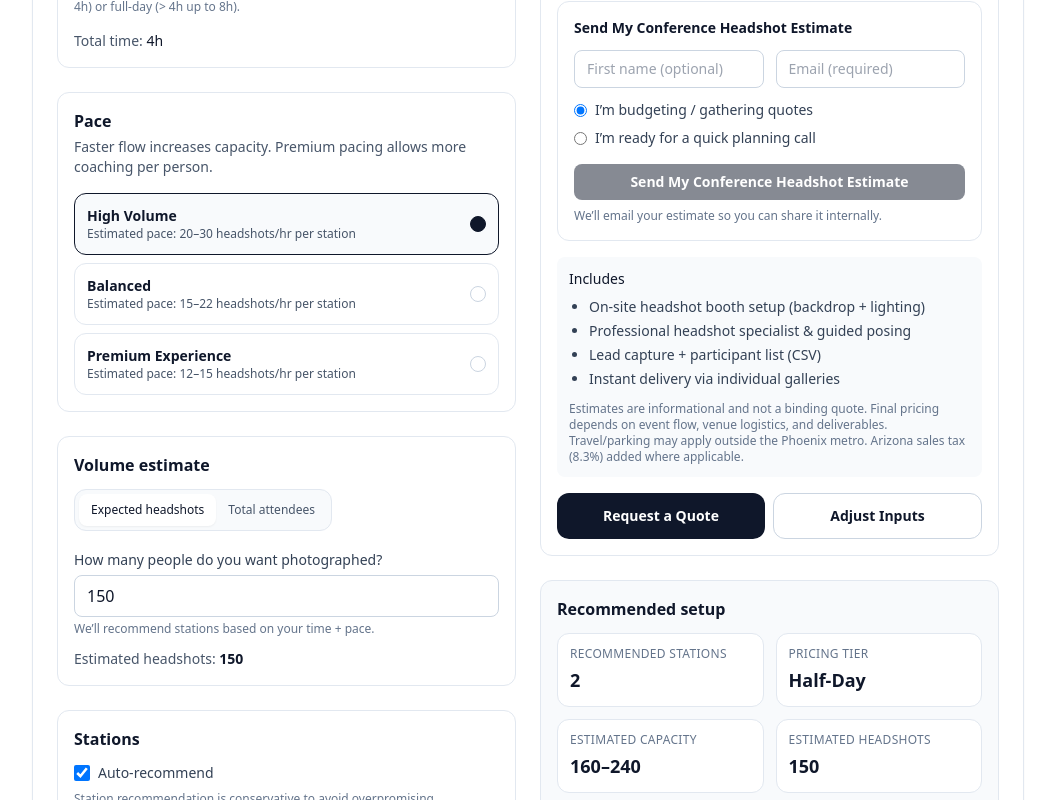
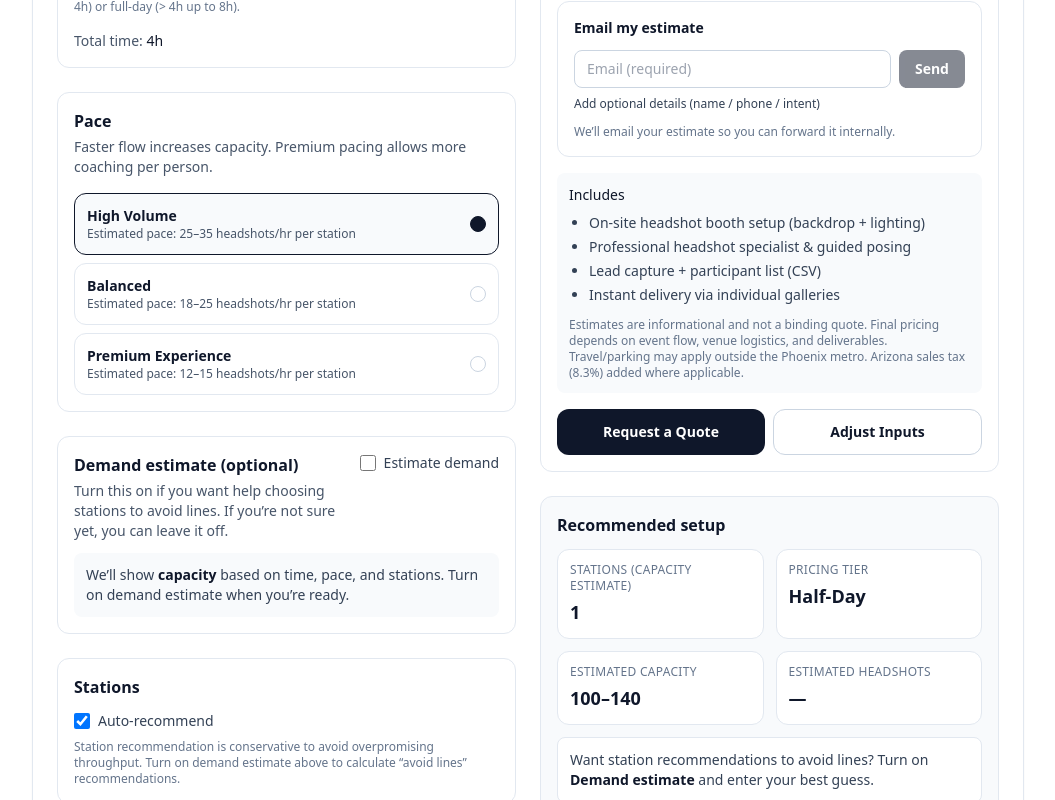
Before and after one commit to headshotpros/conference-headshot-booth-calculator, a Next.js app: page / in a window 1280 px wide. Shown: the part 480-1280 px from the top of the page, without its empty margins (112-1167 px from the left). Built offline with nearby package versions, Linux system fonts and the light colour scheme.

Commit message:
Add files via upload

```diff
--- a/app/page.tsx
+++ b/app/page.tsx
@@ -1,6 +1,6 @@
 "use client";
 
-import React, { useMemo, useState } from "react";
+import React, { useEffect, useMemo, useState } from "react";
 
 type Mode = "TIME" | "VOLUME";
 type Pace = "HIGH" | "BALANCED" | "PREMIUM";
@@ -42,7 +42,6 @@ const PRICING = {
     fullDay: 4000
   },
   multi: {
-    // per-day rates
     day1: { halfDay: 2500, fullDay: 4000 },
     days2to3: { halfDay: 2350, fullDay: 3750 },
     days4plus: { halfDay: 2200, fullDay: 3500 }
@@ -50,13 +49,13 @@ const PRICING = {
   addOns: {
     secondStation: { halfDay: 1500, fullDay: 2500 }, // per day
     lightRetouchPerStation: { halfDay: 500, fullDay: 1000 }, // per day, per station
-    makeupArtist: { halfDay: 1000, fullDay: 1800 } // per day
+    makeupArtist: { halfDay: 1000, fullDay: 1800 } // per day, per makeup artist
   }
 };
 
 const PACE = {
-  HIGH: { label: "High Volume", displayRange: [20, 30], conservative: 20 },
-  BALANCED: { label: "Balanced", displayRange: [15, 22], conservative: 15 },
+  HIGH: { label: "High Volume", displayRange: [25, 35], conservative: 25 },
+  BALANCED: { label: "Balanced", displayRange: [18, 25], conservative: 18 },
   PREMIUM: { label: "Premium Experience", displayRange: [12, 15], conservative: 12 }
 } satisfies Record<Pace, { label: string; displayRange: [number, number]; conservative: number }>;
 
@@ -67,6 +66,9 @@ export default function Page() {
   const [isMultiDay, setIsMultiDay] = useState(false);
   const [days, setDays] = useState(1);
   const [hoursPerDay, setHoursPerDay] = useState(4);
+
+  // Demand toggle (OFF by default to avoid sticker shock)
+  const [useDemandEstimate, setUseDemandEstimate] = useState(false);
 
   // Volume inputs
   const [volumeInputMode, setVolumeInputMode] = useState<VolumeInputMode>("HEADSHOTS");
@@ -80,13 +82,16 @@ export default function Page() {
   const [stationsOverride, setStationsOverride] = useState<1 | 2>(1);
 
   const [addMakeup, setAddMakeup] = useState(false);
+  const [makeupArtists, setMakeupArtists] = useState<1 | 2>(1); // NEW: scales pricing
   const [addLightRetouch, setAddLightRetouch] = useState(false);
 
-  // Lead capture
+  // Lead capture (UI tweak: minimal by default)
+  const [leadEmail, setLeadEmail] = useState("");
+  const [showLeadDetails, setShowLeadDetails] = useState(false);
   const [leadFirstName, setLeadFirstName] = useState("");
-  const [leadEmail, setLeadEmail] = useState("");
   const [leadIntent, setLeadIntent] = useState<LeadIntent>("budgeting");
   const [leadPhone, setLeadPhone] = useState("");
+
   const [sending, setSending] = useState(false);
   const [sentOk, setSentOk] = useState(false);
   const [sendError, setSendError] = useState<string | null>(null);
@@ -123,17 +128,23 @@ export default function Page() {
   const perDayLightRetouch = isHalfDayPerDay ? PRICING.addOns.lightRetouchPerStation.halfDay : PRICING.addOns.lightRetouchPerStation.fullDay;
   const perDayMakeup = isHalfDayPerDay ? PRICING.addOns.makeupArtist.halfDay : PRICING.addOns.makeupArtist.fullDay;
 
+  const paceMeta = PACE[pace];
+
+  // Computed expected headshots (nullable when demand toggle is OFF)
   const computedExpectedHeadshots = useMemo(() => {
+    if (!useDemandEstimate) return null;
+
     if (volumeInputMode === "HEADSHOTS") return clamp(expectedHeadshots, 1, 50000);
+
     const a = clamp(attendees, 1, 200000);
     const p = clamp(participationRate, 1, 90) / 100;
     return Math.max(1, Math.round(a * p));
-  }, [volumeInputMode, expectedHeadshots, attendees, participationRate]);
+  }, [useDemandEstimate, volumeInputMode, expectedHeadshots, attendees, participationRate]);
 
-  const paceMeta = PACE[pace];
+  // Station recommendation (only meaningful when demand is provided)
+  const recommendedStations = useMemo(() => {
+    if (!useDemandEstimate || computedExpectedHeadshots == null) return 1;
 
-  // Station recommendation (conservative to avoid overpromising)
-  const recommendedStations = useMemo(() => {
     const hours = totalHours;
     const capacityPerStation = hours * paceMeta.conservative;
     const needed = Math.ceil(computedExpectedHeadshots / Math.max(1, capacityPerStation));
@@ -141,13 +152,22 @@ export default function Page() {
     if (needed <= 1) return 1;
     if (needed === 2) return 2;
     return 3; // 3+ signals multi-station team
-  }, [totalHours, paceMeta, computedExpectedHeadshots]);
+  }, [useDemandEstimate, computedExpectedHeadshots, totalHours, paceMeta]);
 
   const stations = useMemo(() => {
     if (!autoStations) return stationsOverride;
     // If 3+ recommended, keep UI in 2-station mode but show the "3+" banner
     return recommendedStations >= 3 ? 2 : (recommendedStations as 1 | 2);
   }, [autoStations, stationsOverride, recommendedStations]);
+
+  // Keep makeup artist count sensible when stations change
+const makeupArtistsMax = useMemo(() => (stations === 2 ? 2 : 1), [stations]);
+
+useEffect(() => {
+  if (makeupArtists > makeupArtistsMax) {
+    setMakeupArtists(makeupArtistsMax as 1 | 2);
+  }
+}, [makeupArtists, makeupArtistsMax]);
 
   // Capacity estimate range (display) based on pace range * total hours * stations
   const capacityRange = useMemo(() => {
@@ -167,7 +187,7 @@ export default function Page() {
     const base = perDayBaseRate * totalDays;
     const stationAdd = stations === 2 ? perDaySecondStation * totalDays : 0;
     const lightRetouchAdd = addLightRetouch ? perDayLightRetouch * stations * totalDays : 0;
-    const makeupAdd = addMakeup ? perDayMakeup * totalDays : 0;
+    const makeupAdd = addMakeup ? perDayMakeup * makeupArtists * totalDays : 0; // NEW: scales by makeupArtists
 
     const exactTotal = base + stationAdd + lightRetouchAdd + makeupAdd;
 
@@ -185,18 +205,22 @@ export default function Page() {
     addMakeup,
     perDaySecondStation,
     perDayLightRetouch,
-    perDayMakeup
+    perDayMakeup,
+    makeupArtists
   ]);
 
-  const showCustomBanner =
-    recommendedStations >= 3 || (isMultiDay && totalDays >= 3 && computedExpectedHeadshots > capacityRange.high);
-
-  // Demand confidence indicator
+  // Demand confidence indicator (only if demand is provided)
   const demandStatus = useMemo(() => {
+    if (!useDemandEstimate || computedExpectedHeadshots == null) return null;
     if (computedExpectedHeadshots <= capacityRange.low) return "good" as const;
     if (computedExpectedHeadshots > capacityRange.high) return "tight" as const;
     return "close" as const;
-  }, [computedExpectedHeadshots, capacityRange.low, capacityRange.high]);
+  }, [useDemandEstimate, computedExpectedHeadshots, capacityRange.low, capacityRange.high]);
+
+  const showCustomBanner = useMemo(() => {
+    if (!useDemandEstimate || computedExpectedHeadshots == null) return false;
+    return recommendedStations >= 3 || (isMultiDay && totalDays >= 3 && computedExpectedHeadshots > capacityRange.high);
+  }, [useDemandEstimate, computedExpectedHeadshots, recommendedStations, isMultiDay, totalDays, capacityRange.high]);
 
   const hoursLabel = useMemo(() => {
     if (!isMultiDay) return `${roundToHalf(perDayHours)} hours`;
@@ -207,11 +231,12 @@ export default function Page() {
   }, [isMultiDay, perDayHours, days]);
 
   const expectedHeadshotsLabel = useMemo(() => {
+    if (!useDemandEstimate || computedExpectedHeadshots == null) return "Not provided (capacity estimate only)";
     if (volumeInputMode === "HEADSHOTS") return `${computedExpectedHeadshots} expected headshots`;
     const a = clamp(attendees, 1, 200000);
     const p = clamp(participationRate, 1, 90);
     return `${a} attendees @ ${p}% ≈ ${computedExpectedHeadshots} headshots`;
-  }, [volumeInputMode, computedExpectedHeadshots, attendees, participationRate]);
+  }, [useDemandEstimate, computedExpectedHeadshots, volumeInputMode, attendees, participationRate]);
 
   const paceLabel = useMemo(() => {
     const [low, high] = paceMeta.displayRange;
@@ -226,15 +251,13 @@ export default function Page() {
     try {
       const email = leadEmail.trim();
       if (!email.includes("@")) throw new Error("Please enter a valid email address.");
-
       if (pricing.isCustom) throw new Error("Please request a custom quote for this configuration.");
 
       const payload = {
-        quoteType: "booth" as const,
         email,
-        firstName: leadFirstName.trim() || undefined,
-        phone: leadIntent === "ready_for_call" ? leadPhone.trim() || undefined : undefined,
-        intent: leadIntent,
+        firstName: showLeadDetails ? leadFirstName.trim() || undefined : undefined,
+        phone: showLeadDetails && leadIntent === "ready_for_call" ? leadPhone.trim() || undefined : undefined,
+        intent: showLeadDetails ? leadIntent : "budgeting",
 
         estimateLow: pricing.low,
         estimateHigh: pricing.high,
@@ -242,7 +265,7 @@ export default function Page() {
         hoursLabel,
         expectedHeadshotsLabel,
         paceLabel,
-        recommendedStations,
+        recommendedStations: useDemandEstimate ? (recommendedStations >= 3 ? 3 : recommendedStations) : stations,
         capacityLow: capacityRange.low,
         capacityHigh: capacityRange.high,
         disclaimerText: DISCLAIMER_TEXT
@@ -269,9 +292,7 @@ export default function Page() {
     <main className="min-h-screen bg-white">
       <div className="mx-auto max-w-5xl px-4 py-10">
         <header className="space-y-3">
-          <h1 className="text-3xl sm:text-4xl font-semibold tracking-tight text-slate-900">
-            Conference Headshot Booth Cost Calculator
-          </h1>
+          <h1 className="text-3xl sm:text-4xl font-semibold tracking-tight text-slate-900">Conference Headshot Booth Cost Calculator</h1>
           <p className="text-slate-600 text-base sm:text-lg">
             Estimate a realistic budget range, recommended stations, and participant capacity for your event — without line-item confusion.
           </p>
@@ -293,7 +314,10 @@ export default function Page() {
                   className={`rounded-lg px-4 py-2 text-sm font-medium ${
                     mode === "VOLUME" ? "bg-white text-slate-900 shadow-sm" : "text-slate-600 hover:text-slate-900"
                   }`}
-                  onClick={() => setMode("VOLUME")}
+                  onClick={() => {
+                    setMode("VOLUME");
+                    setUseDemandEstimate(true);
+                  }}
                 >
                   I know how many people we expect
                 </button>
@@ -305,13 +329,14 @@ export default function Page() {
             </div>
 
             <p className="mt-3 text-sm text-slate-600">
-              Pricing is based on time on-site. Volume estimates help determine the recommended number of stations.
+              Pricing is based on time on-site. Demand estimate is optional — turn it on when you want station recommendations to avoid lines.
             </p>
           </div>
 
           <div className="grid gap-6 p-4 sm:p-6 lg:grid-cols-2">
             {/* Left: Inputs */}
             <div className="space-y-6">
+              {/* Time */}
               <div className="rounded-xl border border-slate-200 p-4">
                 <div className="flex items-center justify-between">
                   <h2 className="text-base font-semibold text-slate-900">Time</h2>
@@ -379,11 +404,10 @@ export default function Page() {
                 </div>
               </div>
 
+              {/* Pace */}
               <div className="rounded-xl border border-slate-200 p-4">
                 <h2 className="text-base font-semibold text-slate-900">Pace</h2>
-                <p className="mt-1 text-sm text-slate-600">
-                  Faster flow increases capacity. Premium pacing allows more coaching per person.
-                </p>
+                <p className="mt-1 text-sm text-slate-600">Faster flow increases capacity. Premium pacing allows more coaching per person.</p>
 
                 <div className="mt-4 grid gap-2">
                   {(["HIGH", "BALANCED", "PREMIUM"] as Pace[]).map((p) => {
@@ -410,10 +434,34 @@ export default function Page() {
                 </div>
               </div>
 
+              {/* Demand toggle + Volume inputs */}
               <div className="rounded-xl border border-slate-200 p-4">
-                <h2 className="text-base font-semibold text-slate-900">Volume estimate</h2>
+                <div className="flex items-start justify-between gap-4">
+                  <div>
+                    <h2 className="text-base font-semibold text-slate-900">Demand estimate (optional)</h2>
+                    <p className="mt-1 text-sm text-slate-600">
+                      Turn this on if you want help choosing stations to avoid lines. If you’re not sure yet, you can leave it off.
+                    </p>
+                  </div>
 
-                <div className="mt-3 inline-flex rounded-xl border border-slate-200 bg-slate-50 p-1">
+                  <label className="inline-flex items-center gap-2 text-sm text-slate-700 whitespace-nowrap">
+                    <input
+                      type="checkbox"
+                      className="h-4 w-4 rounded border-slate-300"
+                      checked={useDemandEstimate}
+                      onChange={(e) => setUseDemandEstimate(e.target.checked)}
+                    />
+                    Estimate demand
+                  </label>
+                </div>
+
+                {!useDemandEstimate ? (
+                  <div className="mt-3 rounded-lg bg-slate-50 p-3 text-sm text-slate-700">
+                    We’ll show <span className="font-semibold text-slate-900">capacity</span> based on time, pace, and stations. Turn on demand estimate when you’re ready.
+                  </div>
+                ) : (
+                  <>
+                    <div className="mt-4 inline-flex rounded-xl border border-slate-200 bg-slate-50 p-1">
                       <button
                         className={`rounded-lg px-3 py-2 text-xs font-medium ${
                           volumeInputMode === "HEADSHOTS" ? "bg-white text-slate-900 shadow-sm" : "text-slate-600 hover:text-slate-900"
@@ -474,10 +522,13 @@ export default function Page() {
                     </div>
 
                     <div className="mt-3 text-sm text-slate-600">
-                  Estimated headshots: <span className="font-semibold text-slate-900">{computedExpectedHeadshots}</span>
+                      Estimated headshots: <span className="font-semibold text-slate-900">{computedExpectedHeadshots ?? "—"}</span>
                     </div>
+                  </>
+                )}
               </div>
 
+              {/* Stations */}
               <div className="rounded-xl border border-slate-200 p-4">
                 <h2 className="text-base font-semibold text-slate-900">Stations</h2>
                 <div className="mt-3 flex items-center justify-between gap-3">
@@ -503,24 +554,58 @@ export default function Page() {
                   )}
                 </div>
 
-                <p className="mt-2 text-xs text-slate-500">Station recommendation is conservative to avoid overpromising throughput.</p>
+                <p className="mt-2 text-xs text-slate-500">
+                  Station recommendation is conservative to avoid overpromising throughput. Turn on demand estimate above to calculate “avoid lines” recommendations.
+                </p>
               </div>
 
+              {/* Options */}
               <div className="rounded-xl border border-slate-200 p-4">
                 <h2 className="text-base font-semibold text-slate-900">Options</h2>
-                <div className="mt-3 space-y-2">
+
+                <div className="mt-3 space-y-3">
                   <label className="flex items-start gap-3 text-sm text-slate-700">
                     <input
                       type="checkbox"
                       className="mt-1 h-4 w-4 rounded border-slate-300"
                       checked={addMakeup}
-                      onChange={(e) => setAddMakeup(e.target.checked)}
+                      onChange={(e) => {
+                        const on = e.target.checked;
+                        setAddMakeup(on);
+                        if (on) setMakeupArtists(1);
+                      }}
                     />
                     <span>
                       <span className="font-medium text-slate-900">Makeup artist touch-up station</span>
                       <span className="block text-xs text-slate-500">Quick touch-ups to keep participants camera-ready.</span>
                     </span>
                   </label>
+
+                  {addMakeup && (
+                    <div className="ml-7 rounded-lg bg-slate-50 p-3">
+                      <div className="flex flex-col gap-2 sm:flex-row sm:items-center sm:justify-between">
+                        <div className="text-sm text-slate-700">
+                          <span className="font-medium text-slate-900">Makeup artists</span>
+                          <div className="text-xs text-slate-500">Most events use 1 makeup artist for 1–2 stations. Choose 2 for peak flow.</div>
+                        </div>
+
+                        <select
+                          value={makeupArtists}
+                          onChange={(e) => setMakeupArtists(parseInt(e.target.value, 10) as 1 | 2)}
+                          className="w-full sm:w-auto rounded-lg border border-slate-300 bg-white px-3 py-2 text-sm text-slate-900"
+                        >
+                          <option value={1}>1 makeup artist</option>
+                          {stations === 2 && <option value={2}>2 makeup artists</option>}
+                        </select>
+                      </div>
+
+                      {stations === 1 && (
+                        <div className="mt-2 text-xs text-slate-500">
+                          (Using 1 station right now — add a 2nd station to enable 2 makeup artists.)
+                        </div>
+                      )}
+                    </div>
+                  )}
 
                   <label className="flex items-start gap-3 text-sm text-slate-700">
                     <input
@@ -561,17 +646,11 @@ export default function Page() {
                       </div>
                     </div>
 
-                    {/* Lead capture */}
+                    {/* Lead capture (NEW: minimal-first UI) */}
                     <div className="mt-4 rounded-xl border border-slate-200 bg-white p-4">
-                      <div className="text-sm font-semibold text-slate-900">Send My Conference Headshot Estimate</div>
+                      <div className="text-sm font-semibold text-slate-900">Email my estimate</div>
 
-                      <div className="mt-3 grid grid-cols-1 gap-3 sm:grid-cols-2">
-                        <input
-                          className="w-full rounded-lg border border-slate-300 px-3 py-2 text-sm text-slate-900"
-                          placeholder="First name (optional)"
-                          value={leadFirstName}
-                          onChange={(e) => setLeadFirstName(e.target.value)}
-                        />
+                      <div className="mt-3 flex flex-col gap-2 sm:flex-row">
                         <input
                           className="w-full rounded-lg border border-slate-300 px-3 py-2 text-sm text-slate-900"
                           placeholder="Email (required)"
@@ -579,13 +658,42 @@ export default function Page() {
                           onChange={(e) => setLeadEmail(e.target.value)}
                           inputMode="email"
                         />
+                        <button
+                          className="w-full sm:w-auto rounded-lg bg-slate-900 px-4 py-2 text-sm font-semibold text-white hover:bg-slate-800 disabled:opacity-50"
+                          disabled={sending || !emailOk || pricing.isCustom}
+                          onClick={sendEstimateEmail}
+                        >
+                          {sending ? "Sending…" : "Send"}
+                        </button>
                       </div>
 
-                      {!emailOk && leadEmail.trim().length > 0 && (
-                        <div className="mt-2 text-xs text-red-700">Please enter a valid email address.</div>
-                      )}
+                      <div className="mt-2 flex items-center justify-between">
+                        <button
+                          type="button"
+                          onClick={() => setShowLeadDetails((v) => !v)}
+                          className="text-xs font-medium text-slate-700 hover:text-slate-900"
+                        >
+                          {showLeadDetails ? "Hide optional details" : "Add optional details (name / phone / intent)"}
+                        </button>
 
-                      <div className="mt-3 flex flex-col gap-2 text-sm text-slate-700">
+                        {sentOk && <div className="text-xs text-green-700">Sent ✓</div>}
+                      </div>
+
+                      {showLeadDetails && (
+                        <div className="mt-3 space-y-3">
+                          <div className="grid grid-cols-1 gap-3 sm:grid-cols-2">
+                            <input
+                              className="w-full rounded-lg border border-slate-300 px-3 py-2 text-sm text-slate-900"
+                              placeholder="First name (optional)"
+                              value={leadFirstName}
+                              onChange={(e) => setLeadFirstName(e.target.value)}
+                            />
+                            <div className="text-xs text-slate-500 sm:text-right sm:self-center">
+                              (Optional — helps us personalize your estimate)
+                            </div>
+                          </div>
+
+                          <div className="flex flex-col gap-2 text-sm text-slate-700">
                             <label className="flex items-center gap-2">
                               <input
                                 type="radio"
@@ -608,7 +716,6 @@ export default function Page() {
                           </div>
 
                           {leadIntent === "ready_for_call" && (
-                        <div className="mt-3">
                             <input
                               className="w-full rounded-lg border border-slate-300 px-3 py-2 text-sm text-slate-900"
                               placeholder="Phone (optional)"
@@ -616,25 +723,13 @@ export default function Page() {
                               onChange={(e) => setLeadPhone(e.target.value)}
                               inputMode="tel"
                             />
+                          )}
                         </div>
                       )}
 
-                      <button
-                        className="mt-4 w-full rounded-lg bg-slate-900 px-4 py-2 text-sm font-semibold text-white hover:bg-slate-800 disabled:opacity-50"
-                        disabled={sending || !emailOk || pricing.isCustom}
-                        onClick={sendEstimateEmail}
-                      >
-                        {sending ? "Sending…" : "Send My Conference Headshot Estimate"}
-                      </button>
-
-                      {sentOk && (
-                        <div className="mt-3 text-sm text-green-700">
-                          Estimate sent — check your inbox. You can forward it to your team.
-                        </div>
-                      )}
                       {sendError && <div className="mt-3 text-sm text-red-700">{sendError}</div>}
 
-                      <div className="mt-2 text-xs text-slate-500">We’ll email your estimate so you can share it internally.</div>
+                      <div className="mt-3 text-xs text-slate-500">We’ll email your estimate so you can forward it internally.</div>
                     </div>
 
                     <div className="mt-4 rounded-lg bg-slate-50 p-3 text-sm text-slate-700">
@@ -673,24 +768,33 @@ export default function Page() {
               <div className="rounded-xl border border-slate-200 bg-slate-50 p-4">
                 <h2 className="text-base font-semibold text-slate-900">Recommended setup</h2>
 
-                {recommendedStations >= 3 ? (
+                {useDemandEstimate && recommendedStations >= 3 ? (
                   <div className="mt-3 rounded-lg border border-slate-200 bg-white p-3">
                     <div className="text-sm font-semibold text-slate-900">Multi-station team recommended (3+)</div>
                     <div className="mt-1 text-sm text-slate-600">
-                      Based on your time, pace, and volume, you’ll likely need 3+ stations to meet your goals.
+                      Based on your time, pace, and expected demand, you’ll likely need 3+ stations to meet your goals.
                     </div>
                   </div>
                 ) : (
                   <div className="mt-3 grid grid-cols-2 gap-3">
-                    <Stat label="Recommended stations" value={autoStations ? `${recommendedStations}` : `${stations}`} />
+                    <Stat
+                      label={useDemandEstimate ? "Recommended stations to avoid lines" : "Stations (capacity estimate)"}
+                      value={`${stations}`}
+                    />
                     <Stat label="Pricing tier" value={isHalfDayPerDay ? "Half-Day" : "Full-Day"} />
                   </div>
                 )}
 
                 <div className="mt-3 grid grid-cols-2 gap-3">
                   <Stat label="Estimated capacity" value={`${capacityRange.low}–${capacityRange.high}`} />
-                  <Stat label="Estimated headshots" value={`${computedExpectedHeadshots}`} />
+                  <Stat label="Estimated headshots" value={computedExpectedHeadshots == null ? "—" : `${computedExpectedHeadshots}`} />
                 </div>
+
+                {!useDemandEstimate && (
+                  <div className="mt-3 rounded-lg border border-slate-200 bg-white p-3 text-sm text-slate-700">
+                    Want station recommendations to avoid lines? Turn on <span className="font-semibold text-slate-900">Demand estimate</span> and enter your best guess.
+                  </div>
+                )}
 
                 {demandStatus === "good" && (
                   <div className="mt-3 rounded-lg border border-slate-200 bg-white p-3 text-sm text-slate-700">
--- a/package.json
+++ b/package.json
@@ -9,7 +9,7 @@
     "lint": "next lint"
   },
   "dependencies": {
-    "next": "14.2.5",
+    "next": "14.2.15",
     "react": "18.3.1",
     "react-dom": "18.3.1",
     "resend": "^4.0.0"
```
Lines whose indentation alone changed are shown as unchanged.
